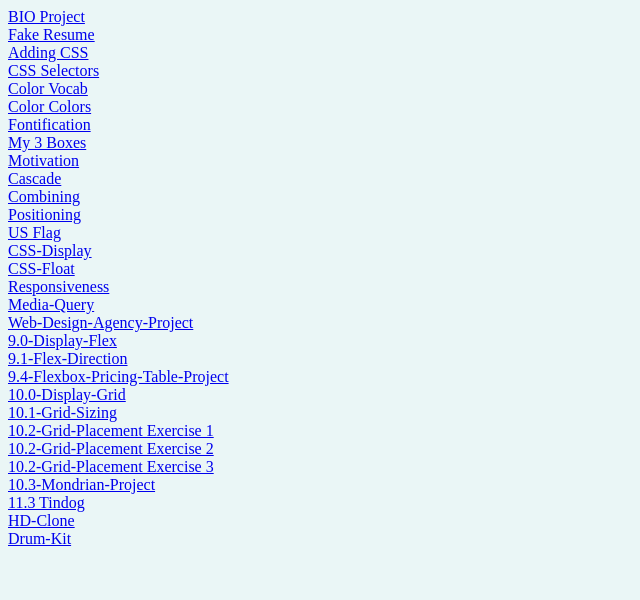
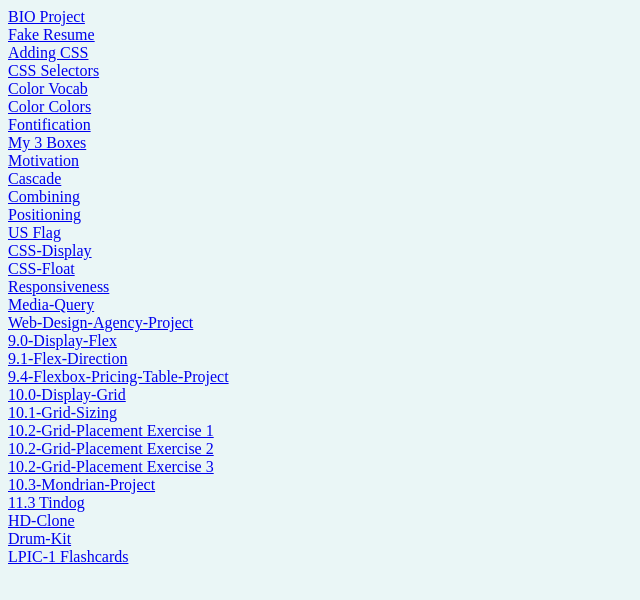
Before and after one commit to jeffwebd/webdev, a plain HTML site: page index.html in a window 1280 px wide. Shown: the whole page, without its empty margins (0-640 px from the left). Drawn offline with Linux system fonts and the light colour scheme; files that its build step writes are made by us from their sources.

Commit message:
flashcards.1

```diff
--- a/index.html
+++ b/index.html
@@ -36,5 +36,6 @@
     <a href="./11.3+TinDog+Project/11.3-TinDog/index.html">11.3 Tindog</a><br />
     <a href="./hd-clone/index.html">HD-Clone</a><br />
     <a href="./drum-kit/index.html">Drum-Kit</a><br />
+    <a href="./LPIC-1 FlashCards/index.html">LPIC-1 Flashcards</a><br />
 </body>
 </html>
```
